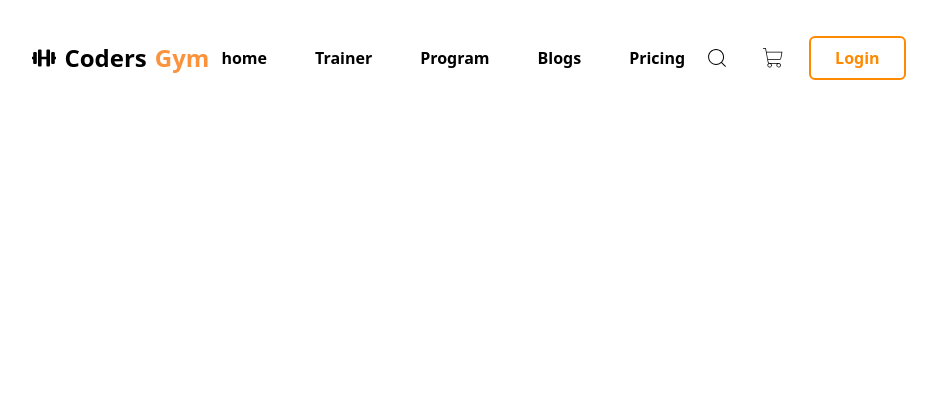
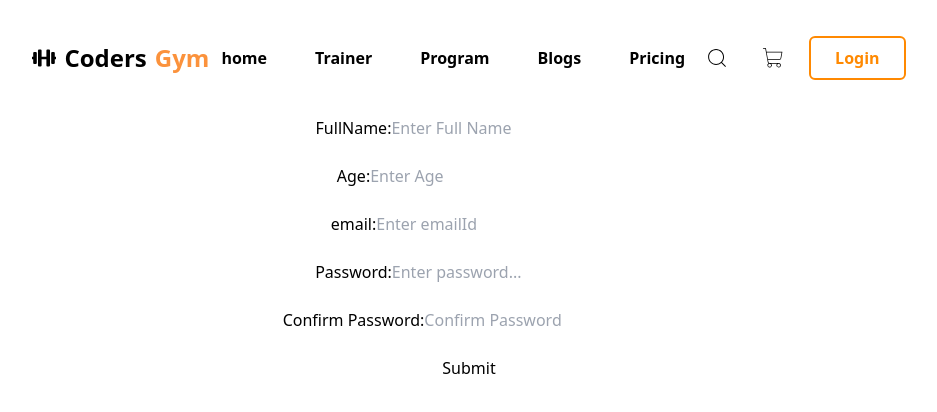
Before and after one commit to mane0510/reactpractice, a React (Create React App) app: page / in a window 1280 px wide. Shown: the top 412 px of the page, without its empty margins (171-1108 px from the left). Built offline with nearby package versions, Linux system fonts and the light colour scheme.

Commit message:
ReactHookForm Commit

```diff
--- a/package.json
+++ b/package.json
@@ -3,12 +3,15 @@
   "version": "0.1.0",
   "private": true,
   "dependencies": {
+    "@hookform/resolvers": "^3.9.1",
     "cra-template": "1.2.0",
     "framer-motion": "^11.15.0",
     "react": "^19.0.0",
     "react-dom": "^19.0.0",
+    "react-hook-form": "^7.54.2",
     "react-icons": "^5.4.0",
-    "react-scripts": "5.0.1"
+    "react-scripts": "5.0.1",
+    "yup": "^1.6.1"
   },
   "scripts": {
     "start": "react-scripts start",
--- a/src/App.js
+++ b/src/App.js
@@ -1,13 +1,14 @@
 
 import './App.css';
-import { Navbar } from './components/Navbar';
+import { Navbar } from './components/Navbar/Navbar';
 
+import ReactHookWithYup from './components/ReactHookForm/ReactHookWithYup';
 
 function App() {
   return (
     <div className="App">
-    <Navbar/>
-
+   <Navbar/>
+   <ReactHookWithYup/>
     </div>
   );
 }
--- a/src/components/Navbar.js
+++ b/src/components/Navbar/Navbar.js
@@ -1,10 +1,10 @@
 import React, { useState } from 'react'
-import { NavbarMenu } from '../mockdata/data'
+import { NavbarMenu } from '../../mockdata/data'
 import { CiSearch } from "react-icons/ci";
 import { PiShoppingCartThin } from "react-icons/pi";
 import { FaDumbbell } from "react-icons/fa";
 import { MdMenu } from "react-icons/md";
-import ResponsiveMenu from './ResponsiveMenu';
+import ResponsiveMenu from '../ResponsiveMenu';
 
 export const Navbar = () => {
   const[open,setopen]=useState(false)
--- /dev/null
+++ b/src/components/ReactHookForm/ReactHookWithYup.js
@@ -0,0 +1,60 @@
+import React from 'react'
+import * as yup from "yup"
+import {yupResolver} from '@hookform/resolvers/yup'
+import {useForm} from"react-hook-form"
+
+function ReactHookWithYup() {
+    const schmea=yup.object().shape({
+        FullName:yup.string().required("Enter The FullName"),
+        Age:yup.number().max(99).min(18).required("Enter Proper Age"),
+        email:yup .string().email().required("Please Enter proper Details"),
+        password:yup.string().required("Not Strong Password "),
+        confirmpassword:yup.string().oneOf([yup.ref("password"),null]).required("Wrong Password")
+    })
+    const {
+        register,
+        handleSubmit,
+        formState:{errors}
+        }= useForm({resolver:yupResolver(schmea)})
+        function Submitdata(data){
+            console.log("The data is:",data)
+        }
+
+      return (
+        <form onSubmit={handleSubmit(Submitdata)}>
+            <div>
+                <label>FullName:</label>
+                <input type='text' placeholder='Enter Full Name'{...register ("FullName")} />
+                <p>{errors.FullName?.message}</p>
+            </div>
+            <br/>
+            <div>
+                <label>Age:</label>
+                <input type='number' placeholder='Enter Age' {...register ("Age")} />
+                <p>{errors.Age?.message}</p>
+            </div>
+            <br/>
+            <div>
+                <label>email:</label>
+                <input type='text' placeholder='Enter emailId'{...register ("email")} />
+                <p>{errors.email?.message}</p>
+            </div>
+            <br/>
+            <div>
+                <label>Password:</label>
+                <input type='password' placeholder='Enter password...' {...register ("password")} />
+                <p>{errors.password?.message}</p>
+            </div>
+            <br/>
+            <div>
+                <label>Confirm Password:</label>
+                <input type='password' placeholder='Confirm Password' {...register ("confirmpassword")} />
+                <p>{errors.confirmpassword?.message}</p>
+            </div>
+            <br/>
+                <input type='submit' />
+        </form>
+      )
+}
+
+export default ReactHookWithYup
```
Also changed, not shown: 1 other file (tests, documents, lock files or other folders).
